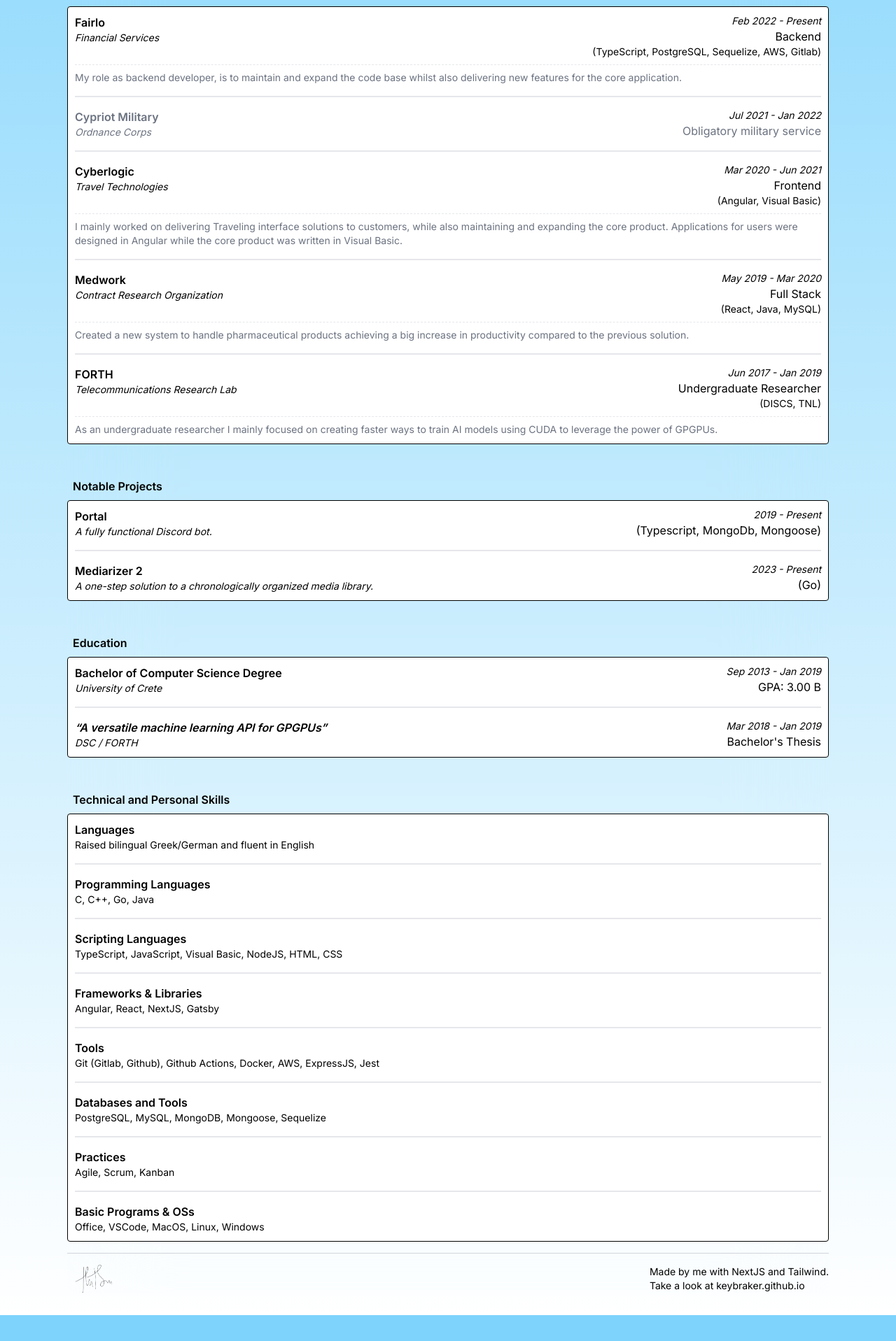
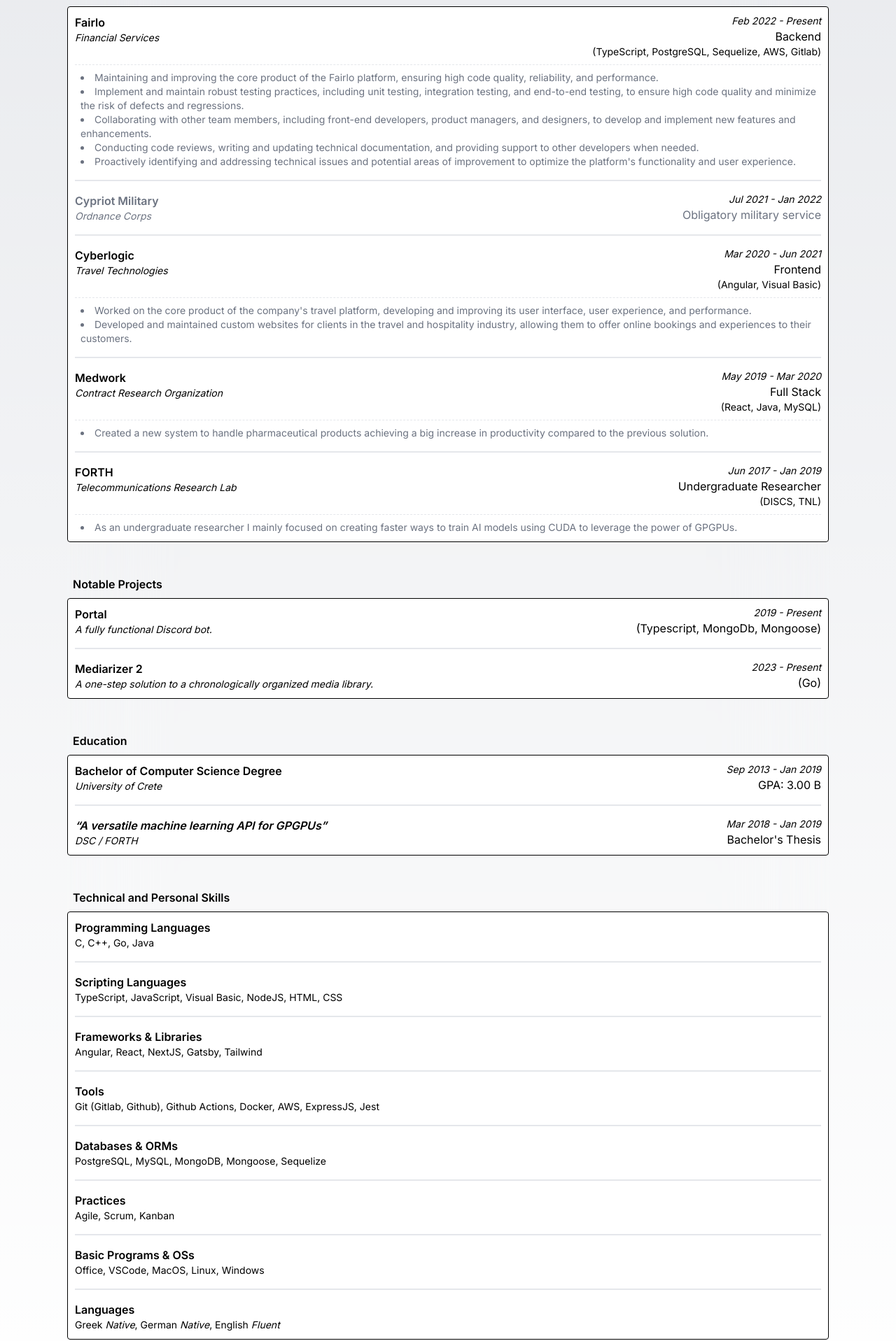
Before and after one commit to keybraker/keybraker.github.io, a Next.js app: page / in a window 1280 px wide. Shown: the part 563-2480 px from the top of the page at 70% size. Before the commit the page ends 2443 px from the top, so only its background shows below. Built offline with nearby package versions, Linux system fonts and the light colour scheme.

Commit message:
Update design and information

```diff
--- a/src/abilities/email.tsx
+++ b/src/abilities/email.tsx
@@ -34,7 +34,7 @@
   const hasMounted = useHasMounted();
 
   return (
-    <section className="mt-8 mb-12 rounded-[10px] border border-black bg-sky-200 p-2.5 shadow-xl">
+    <section className="mt-8 mb-12 rounded-[10px] border border-black bg-cyan-100 p-2.5 shadow-xl">
       {/* <HeadScene /> */}
       <div className="flex-start flex justify-between">
         <div className="flex flex-col">
--- a/src/abilities/experience.tsx
+++ b/src/abilities/experience.tsx
@@ -10,8 +10,13 @@
     info: "Financial Services",
     position: "Backend",
     technologies: ["TypeScript", "PostgreSQL", "Sequelize", "AWS", "Gitlab"],
-    description:
-      "My role as backend developer, is to maintain and expand the code base whilst also delivering new features for the core application.",
+    description: [
+      "Maintaining and improving the core product of the Fairlo platform, ensuring high code quality, reliability, and performance.",
+      "Implement and maintain robust testing practices, including unit testing, integration testing, and end-to-end testing, to ensure high code quality and minimize the risk of defects and regressions.",
+      "Collaborating with other team members, including front-end developers, product managers, and designers, to develop and implement new features and enhancements.",
+      "Conducting code reviews, writing and updating technical documentation, and providing support to other developers when needed.",
+      "Proactively identifying and addressing technical issues and potential areas of improvement to optimize the platform's functionality and user experience.",
+    ],
   },
   {
     start: "Jul 2021",
@@ -29,9 +34,10 @@
     info: "Travel Technologies",
     position: "Frontend",
     technologies: ["Angular", "Visual Basic"],
-    description:
-      "I mainly worked on delivering Traveling interface solutions to customers, while also maintaining and expanding the core product. " +
-      "Applications for users were designed in Angular while the core product was written in Visual Basic.",
+    description: [
+      "Worked on the core product of the company's travel platform, developing and improving its user interface, user experience, and performance.",
+      "Developed and maintained custom websites for clients in the travel and hospitality industry, allowing them to offer online bookings and experiences to their customers.",
+    ],
   },
   {
     start: "May 2019",
@@ -41,8 +47,9 @@
     info: "Contract Research Organization",
     position: "Full Stack",
     technologies: ["React", "Java", "MySQL"],
-    description:
+    description: [
       "Created a new system to handle pharmaceutical products achieving a big increase in productivity compared to the previous solution.",
+    ],
   },
   {
     start: "Jun 2017",
@@ -55,8 +62,9 @@
       '<a href="https://www.ics.forth.gr/discs" rel="noopener noreferrer" target="_blank" class="hover:underline">DISCS</a>',
       '<a href="https://www.ics.forth.gr/tnl" rel="noopener noreferrer" target="_blank" class="hover:underline">TNL</a>',
     ],
-    description:
+    description: [
       "As an undergraduate researcher I mainly focused on creating faster ways to train AI models using CUDA to leverage the power of GPGPUs.",
+    ],
   },
 ];
 
--- a/src/abilities/header.tsx
+++ b/src/abilities/header.tsx
@@ -60,7 +60,7 @@
 export default function Header() {
   return (
     <header className="sticky top-0 z-40 border-b-2 border-black">
-      <div className="flex flex-col items-center justify-between gap-2 px-2 pt-2 pb-6 backdrop-blur-lg xs:py-4 xs:flex-row sm:items-stretch">
+      <div className="flex flex-col items-center justify-between gap-2 px-2 pt-2 pb-6 bg-gray-200 xs:py-4 xs:flex-row sm:items-stretch">
         <span className="flex flex-col self-center text-center gap-1 font-helvetica text-2xl font-semibold tn:flex-row xs:gap-2">
           <span>Ioannis</span>
           <span>Tsiakkas</span>
--- a/src/abilities/skills.tsx
+++ b/src/abilities/skills.tsx
@@ -2,10 +2,6 @@
 import { SkillType } from "@/types/skill";
 
 const skills: SkillType[] = [
-  {
-    category: "Languages",
-    qualifications: ["Raised bilingual Greek/German and fluent in English"],
-  },
   {
     category: "Programming Languages",
     qualifications: ["C", "C++", "Go", "Java"],
@@ -23,7 +19,7 @@
   },
   {
     category: "Frameworks & Libraries",
-    qualifications: ["Angular", "React", "NextJS", "Gatsby"],
+    qualifications: ["Angular", "React", "NextJS", "Gatsby", "Tailwind"],
   },
   {
     category: "Tools",
@@ -37,7 +33,7 @@
     ],
   },
   {
-    category: "Databases and Tools",
+    category: "Databases & ORMs",
     qualifications: ["PostgreSQL", "MySQL", "MongoDB", "Mongoose", "Sequelize"],
   },
   {
@@ -48,6 +44,12 @@
     category: "Basic Programs & OSs",
     qualifications: ["Office", "VSCode", "MacOS", "Linux", "Windows"],
   },
+  {
+    category: "Languages",
+    qualifications: [
+      "Greek <i>Native</i>, German <i>Native</i>, English <i>Fluent</i>",
+    ],
+  },
 ];
 
 export default function SkillPage(props: any) {
--- a/src/components/showcaseListings.tsx
+++ b/src/components/showcaseListings.tsx
@@ -47,9 +47,9 @@
       </div>
       {showcase?.description ? (
         <div
-          className="content mt-2 pt-2 border-t border-dashed border-gray-200 text-sm text-gray-500"
+          className="content mt-2 pl-2 pt-2 border-t border-dashed border-gray-200 text-sm text-gray-500"
           dangerouslySetInnerHTML={{
-            __html: `${showcase.description}`,
+            __html: `<li>${showcase.description.join("</li><li>")}</li>`,
           }}
         ></div>
       ) : (
--- a/src/pages/_document.tsx
+++ b/src/pages/_document.tsx
@@ -9,9 +9,9 @@
 
 export default function Document() {
   return (
-    <Html className="bg-sky-300" lang="en">
+    <Html className="bg-gray-200" lang="en">
       <Head />
-      <body className="bg-sky-300">
+      <body className="bg-gray-200">
         <Main />
         <NextScript />
       </body>
--- a/src/types/showcase.tsx
+++ b/src/types/showcase.tsx
@@ -4,6 +4,6 @@
   title: string;
   info: string;
   position: string;
-  description?: string;
+  description?: string[];
   technologies?: string[];
 };
```
Also changed, not shown: 1 other file (tests, documents, lock files or other folders).
